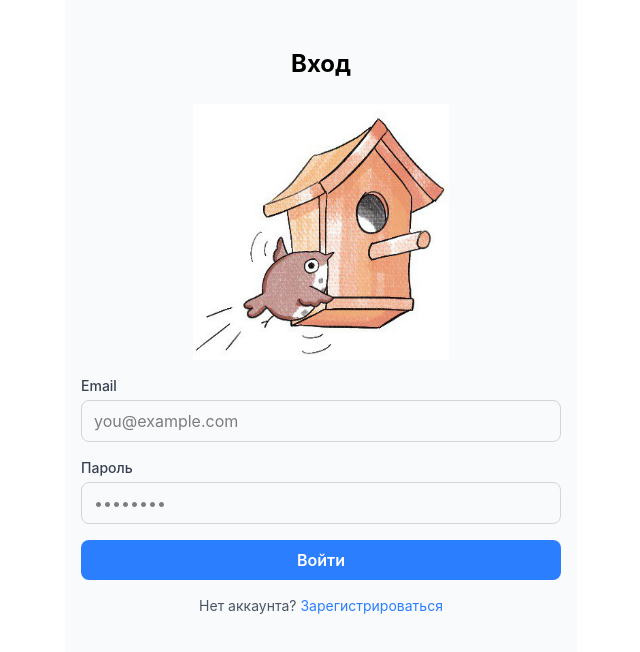
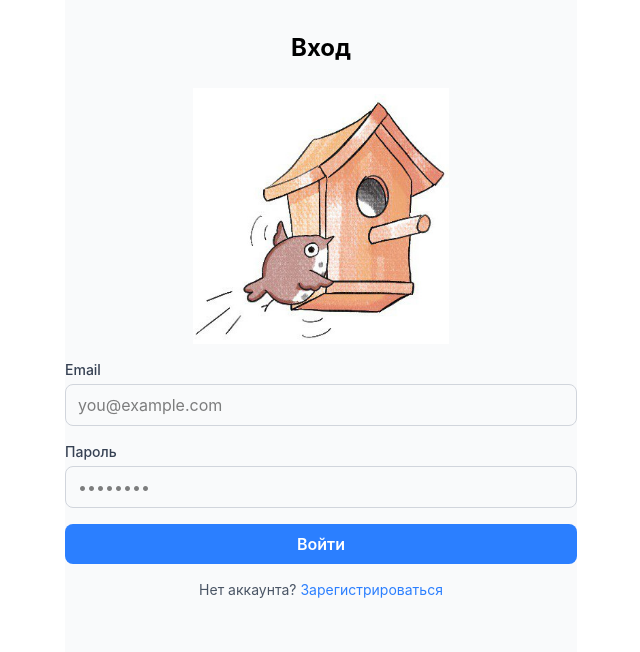
Before and after one commit to ValeriyOrlov/scvrrrchnkMsgClient, a React (Vite) app: page /login in a window 1280 px wide. Shown: the top 652 px of the page, without its empty margins (319-959 px from the left). Built offline with nearby package versions, Linux system fonts and the light colour scheme; no server answers.

Commit message:
fix: скорректированы стили Layout для устранения некорректного отображения масштаба окна мессенджера

```diff
--- a/src/components/Layout.tsx
+++ b/src/components/Layout.tsx
@@ -9,7 +9,7 @@ export default function Layout() {
 
   return (
     <WebSocketContext.Provider value={{ sendMessage }}>
-      <div className="max-w-lg mx-auto min-h-screen bg-gray-50 p-4">
+      <div className="max-w-lg mx-auto h-dvh bg-gray-50 overflow-hidden">
         <Outlet />
       </div>
     </WebSocketContext.Provider>
```
